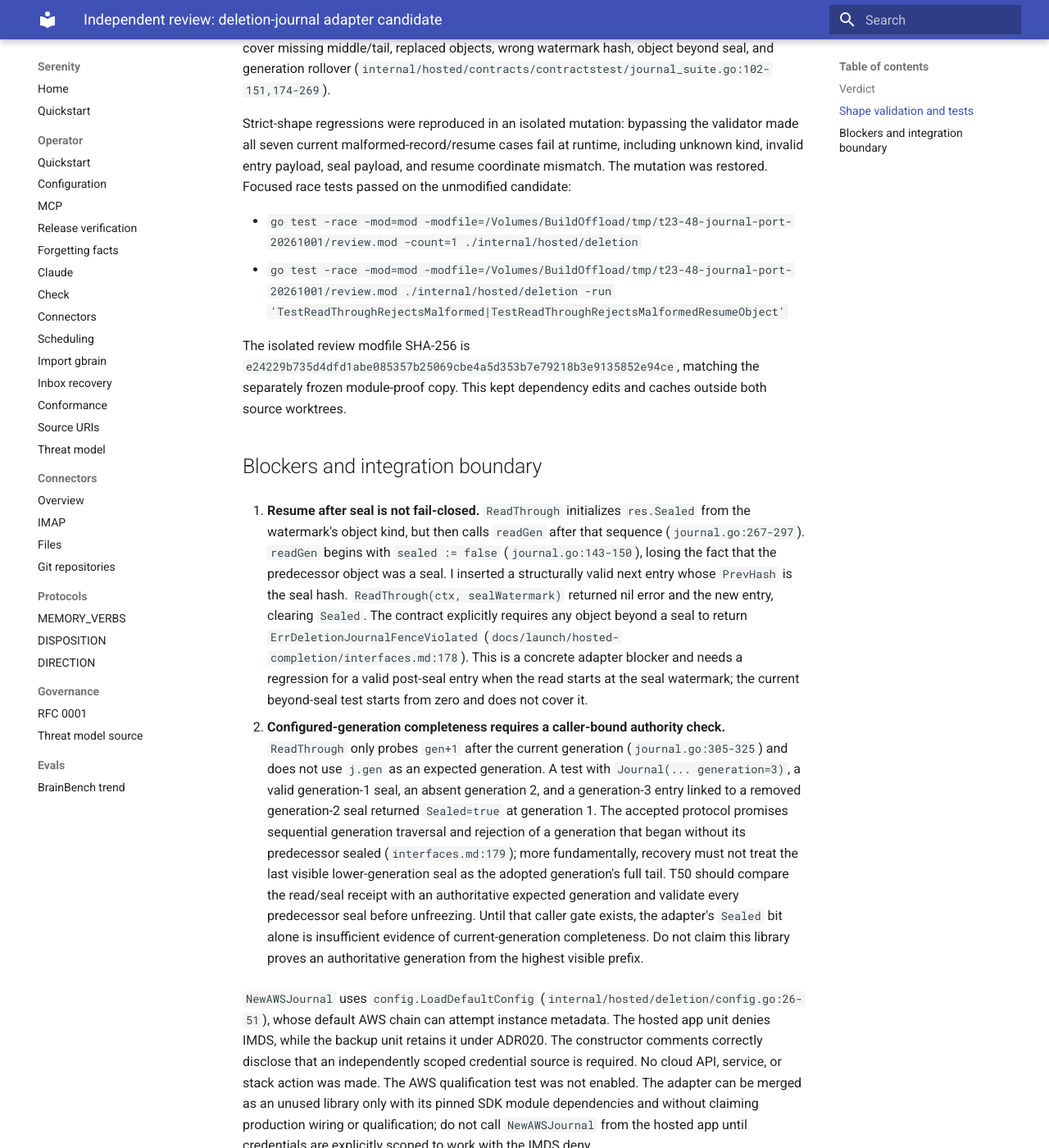
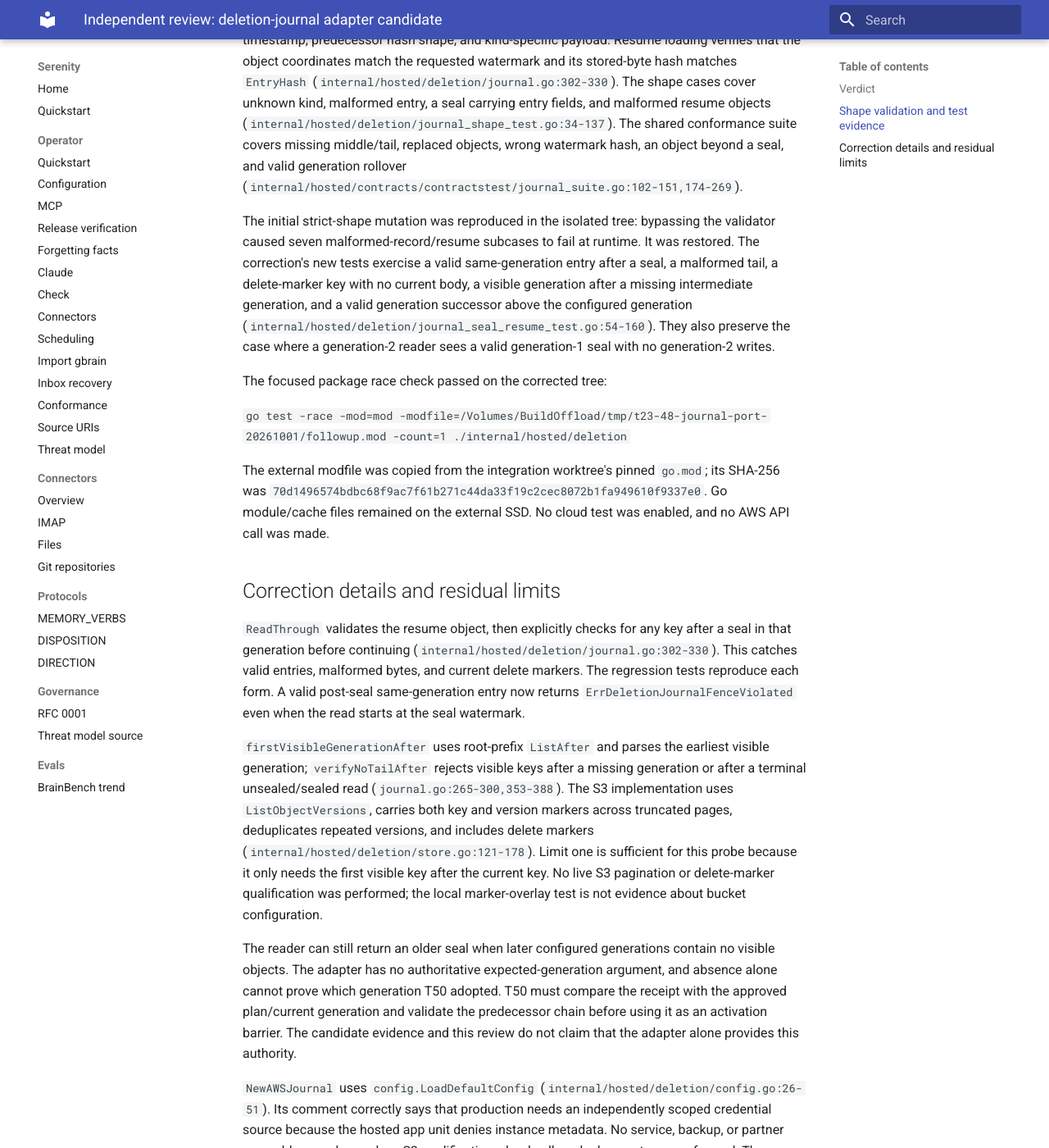
Before and after one commit to sirerun/serenity, an MkDocs documentation site: the page built from docs/plans/t23-48-journal-adapter-independent-review-2026-10-01.md, in a window 1280 px wide and 1400 px high, scrolled down 895 px. Shown: the whole window at 82% size. Built offline with MkDocs 1.6.1 and Material for MkDocs 9.7.7, drawn with Linux system fonts in a browser that asks for light colours; some of the changed text lies outside the part shown.

Commit message:
docs: update journal adapter review after fix

```diff
--- a/docs/plans/t23-48-journal-adapter-independent-review-2026-10-01.md
+++ b/docs/plans/t23-48-journal-adapter-independent-review-2026-10-01.md
@@ -1,28 +1,33 @@
 # Independent review: deletion-journal adapter candidate
 
-**Reviewed candidate:** `82763466b4b33679508350803041b327c458e8f7`, isolated worktree `review/t23-48-journal-adapter-20261001`. The source branch later added documentation-only module evidence; the reviewed adapter code is unchanged. This is a local code review, not T23.48 acceptance, production assembly, or AWS qualification.
+**Reviewed revisions:** initial candidate `82763466b4b33679508350803041b327c458e8f7`; correction `cd6d44489b68e9c05ef9bd26f5109736d50d5f27`, matching the integrated tree's correction `89f07e5583f04299cd3ddf274c3d88440c925735`. This is local code review only, not T23.48 acceptance, production assembly, or AWS qualification.
 
 ## Verdict
 
-**Do not merge the adapter as ready for integration until the resume-after-seal defect is fixed and regression-tested.** I reproduced a valid journal object after a seal being accepted by `ReadThrough` when resuming from that seal. The result is returned with `Sealed=false` instead of `ErrDeletionJournalFenceViolated`, contrary to the frozen interface. I also reproduced a separate lower-generation completeness ambiguity: with a journal configured for generation 3, a generation-1 seal and a missing generation 2 cause `ReadThrough(zero)` to return the generation-1 seal as `Sealed=true`, without noticing a valid generation-3 object. T50 must bind its recovery decision to an authoritative generation and verify the full predecessor chain; a lower seal cannot be treated as the adopted generation's complete tail.
+The correction closes both local fail-closed defects from my first review. Resuming at a seal now rejects any same-generation tail; a root-prefix scan catches visible later-generation keys behind a missing generation while retaining valid successor traversal above the configured generation. Focused race tests pass. I found no remaining adapter correctness blocker in the reviewed correction.
 
-## Shape validation and tests
+Two boundaries remain explicit. First, visible-key scanning cannot prove that empty or wholly invisible later generations do not exist. T50 must bind the returned watermark and seal to its authoritative adopted generation and verify every predecessor before activation. A `Sealed` result at a lower generation is only a seal for that generation, not proof that it is the adopted generation's complete tail. Second, this package is safe to merge only as an unused library with its pinned AWS dependencies; it is not production wiring or AWS qualification. `NewAWSJournal` uses the default AWS credential chain, which can use IMDS, while the hosted app unit denies IMDS. Do not wire this constructor into the app until a separately reviewed credential source is scoped to work under that deny.
 
-The object decoder rejects unknown JSON fields and trailing/noncanonical data, and `validateJournalObject` validates kind-specific fields, matching positive generation/sequence coordinates, writer identity, UTC timestamp, predecessor hash shape, and entry payload. Resume loading also checks that the decoded object coordinates match the coordinates in the requested watermark and that its stored-byte hash matches `EntryHash` (`internal/hosted/deletion/journal.go:267-282`). The new shape cases cover unknown kind, malformed entry, a seal carrying entry fields, and malformed resume objects (`internal/hosted/deletion/journal_shape_test.go:34-137`). Existing conformance cases cover missing middle/tail, replaced objects, wrong watermark hash, object beyond seal, and generation rollover (`internal/hosted/contracts/contractstest/journal_suite.go:102-151,174-269`).
+## Shape validation and test evidence
 
-Strict-shape regressions were reproduced in an isolated mutation: bypassing the validator made all seven current malformed-record/resume cases fail at runtime, including unknown kind, invalid entry payload, seal payload, and resume coordinate mismatch. The mutation was restored. Focused race tests passed on the unmodified candidate:
+The strict object decoder rejects unknown fields and trailing/noncanonical data; `validateJournalObject` checks known kind, matching positive coordinates, writer identity, UTC timestamp, predecessor hash shape, and kind-specific payload. Resume loading verifies that the object coordinates match the requested watermark and its stored-byte hash matches `EntryHash` (`internal/hosted/deletion/journal.go:302-330`). The shape cases cover unknown kind, malformed entry, a seal carrying entry fields, and malformed resume objects (`internal/hosted/deletion/journal_shape_test.go:34-137`). The shared conformance suite covers missing middle/tail, replaced objects, wrong watermark hash, an object beyond a seal, and valid generation rollover (`internal/hosted/contracts/contractstest/journal_suite.go:102-151,174-269`).
 
-- `go test -race -mod=mod -modfile=/Volumes/BuildOffload/tmp/t23-48-journal-port-20261001/review.mod -count=1 ./internal/hosted/deletion`
-- `go test -race -mod=mod -modfile=/Volumes/BuildOffload/tmp/t23-48-journal-port-20261001/review.mod ./internal/hosted/deletion -run 'TestReadThroughRejectsMalformed|TestReadThroughRejectsMalformedResumeObject'`
+The initial strict-shape mutation was reproduced in the isolated tree: bypassing the validator caused seven malformed-record/resume subcases to fail at runtime. It was restored. The correction's new tests exercise a valid same-generation entry after a seal, a malformed tail, a delete-marker key with no current body, a visible generation after a missing intermediate generation, and a valid generation successor above the configured generation (`internal/hosted/deletion/journal_seal_resume_test.go:54-160`). They also preserve the case where a generation-2 reader sees a valid generation-1 seal with no generation-2 writes.
 
-The isolated review modfile SHA-256 is `e24229b735d4dfd1abe085357b25069cbe4a5d353b7e79218b3e9135852e94ce`, matching the separately frozen module-proof copy. This kept dependency edits and caches outside both source worktrees.
+The focused package race check passed on the corrected tree:
 
-## Blockers and integration boundary
+`go test -race -mod=mod -modfile=/Volumes/BuildOffload/tmp/t23-48-journal-port-20261001/followup.mod -count=1 ./internal/hosted/deletion`
 
-1. **Resume after seal is not fail-closed.** `ReadThrough` initializes `res.Sealed` from the watermark's object kind, but then calls `readGen` after that sequence (`journal.go:267-297`). `readGen` begins with `sealed := false` (`journal.go:143-150`), losing the fact that the predecessor object was a seal. I inserted a structurally valid next entry whose `PrevHash` is the seal hash. `ReadThrough(ctx, sealWatermark)` returned nil error and the new entry, clearing `Sealed`. The contract explicitly requires any object beyond a seal to return `ErrDeletionJournalFenceViolated` (`docs/launch/hosted-completion/interfaces.md:178`). This is a concrete adapter blocker and needs a regression for a valid post-seal entry when the read starts at the seal watermark; the current beyond-seal test starts from zero and does not cover it.
+The external modfile was copied from the integration worktree's pinned `go.mod`; its SHA-256 was `70d1496574bdbc68f9ac7f61b271c44da33f19c2cec8072b1fa949610f9337e0`. Go module/cache files remained on the external SSD. No cloud test was enabled, and no AWS API call was made.
 
-2. **Configured-generation completeness requires a caller-bound authority check.** `ReadThrough` only probes `gen+1` after the current generation (`journal.go:305-325`) and does not use `j.gen` as an expected generation. A test with `Journal(... generation=3)`, a valid generation-1 seal, an absent generation 2, and a generation-3 entry linked to a removed generation-2 seal returned `Sealed=true` at generation 1. The accepted protocol promises sequential generation traversal and rejection of a generation that began without its predecessor sealed (`interfaces.md:179`); more fundamentally, recovery must not treat the last visible lower-generation seal as the adopted generation's full tail. T50 should compare the read/seal receipt with an authoritative expected generation and validate every predecessor seal before unfreezing. Until that caller gate exists, the adapter's `Sealed` bit alone is insufficient evidence of current-generation completeness. Do not claim this library proves an authoritative generation from the highest visible prefix.
+## Correction details and residual limits
 
-`NewAWSJournal` uses `config.LoadDefaultConfig` (`internal/hosted/deletion/config.go:26-51`), whose default AWS chain can attempt instance metadata. The hosted app unit denies IMDS, while the backup unit retains it under ADR020. The constructor comments correctly disclose that an independently scoped credential source is required. No cloud API, service, or stack action was made. The AWS qualification test was not enabled. The adapter can be merged as an unused library only with its pinned SDK module dependencies and without claiming production wiring or qualification; do not call `NewAWSJournal` from the hosted app until credentials are explicitly scoped to work with the IMDS deny.
+`ReadThrough` validates the resume object, then explicitly checks for any key after a seal in that generation before continuing (`internal/hosted/deletion/journal.go:302-330`). This catches valid entries, malformed bytes, and current delete markers. The regression tests reproduce each form. A valid post-seal same-generation entry now returns `ErrDeletionJournalFenceViolated` even when the read starts at the seal watermark.
 
-The review worktree contains only this receipt; temporary repro tests and the validator mutation were removed/restored. No source or module edits are part of this review.
+`firstVisibleGenerationAfter` uses root-prefix `ListAfter` and parses the earliest visible generation; `verifyNoTailAfter` rejects visible keys after a missing generation or after a terminal unsealed/sealed read (`journal.go:265-300,353-388`). The S3 implementation uses `ListObjectVersions`, carries both key and version markers across truncated pages, deduplicates repeated versions, and includes delete markers (`internal/hosted/deletion/store.go:121-178`). Limit one is sufficient for this probe because it only needs the first visible key after the current key. No live S3 pagination or delete-marker qualification was performed; the local marker-overlay test is not evidence about bucket configuration.
+
+The reader can still return an older seal when later configured generations contain no visible objects. The adapter has no authoritative expected-generation argument, and absence alone cannot prove which generation T50 adopted. T50 must compare the receipt with the approved plan/current generation and validate the predecessor chain before using it as an activation barrier. The candidate evidence and this review do not claim that the adapter alone provides this authority.
+
+`NewAWSJournal` uses `config.LoadDefaultConfig` (`internal/hosted/deletion/config.go:26-51`). Its comment correctly says that production needs an independently scoped credential source because the hosted app unit denies instance metadata. No service, backup, or partner assembly was changed; no S3 qualification, cloud call, or deployment was performed. The package may land as a library with pinned SDK modules while remaining unreferenced by production assembly, but neither T23.48 nor T50 is thereby accepted.
+
+The review worktree contains only this receipt correction. Temporary tests and the earlier validator mutation were removed/restored; no source or module edits are part of this review.
```
